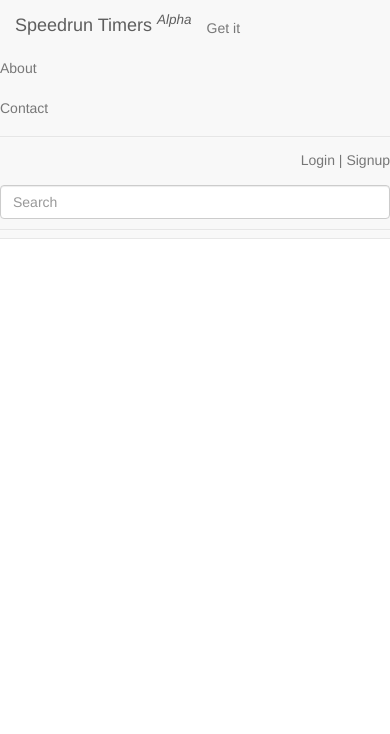
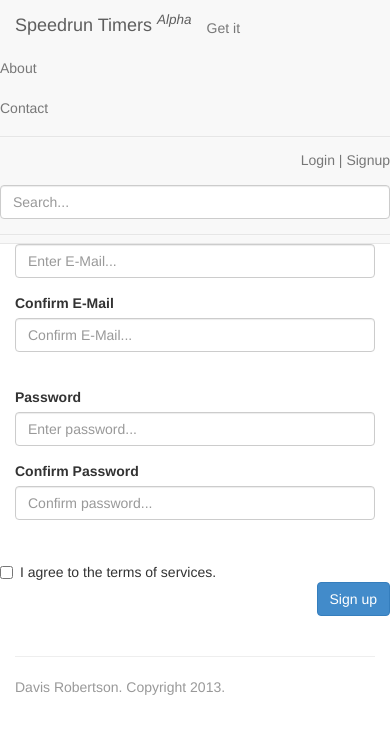
Before and after one commit to dav-s/SpeedRunTimersWebsite, a Flask app: page /signup/ in a window 390 px wide. Shown: the top 734 px of the page. Run offline with Flask 2, Linux system fonts and the light colour scheme; parts of the project's set-up code (start-up, migrations or seed data) failed here and were passed over.

Commit message:
Forms, Post, and Search
Added Forms via Flask-WTForms. Added on the Contact, Login, and Signup
page, all with form validations. Added some simple redirects and flashes
to the index after posting a forms, to test if working. Search bar is
updated to work without random JavaScript work-arounds and works by
using /search/?terms="". Also if you don't have a config.py file, the
program won't crash... I think.

```diff
--- /dev/null
+++ b/app/forms.py
@@ -0,0 +1,46 @@
+from app import app
+from flask.ext.wtf import Form, RecaptchaField
+from wtforms import TextField, TextAreaField, BooleanField, PasswordField, validators
+
+class LoginForm(Form):
+    uName = TextField("Username", validators = [
+    	validators.Required(),
+    	validators.Regexp("^[A-Za-z0-9_]{4,32}$")])
+    pWord = PasswordField("Password", validators = [
+    	validators.Required(),
+    	validators.Regexp("^[A-Za-z0-9]{4,40}$")])
+    remMe = BooleanField("Remember Me", default = False)
+
+class SignupForm(Form):
+	uName = TextField("Username", validators = [
+		validators.Required(),
+		validators.Regexp("^[A-Za-z0-9_]{4,32}$")])
+	eMail = TextField("E-Mail", validators = [
+		validators.Required(),
+		validators.Email(),
+		validators.Length(max=254)])
+	confMail = TextField("Confirm E-Mail", validators = [
+		validators.Required(),
+		validators.Email(),
+		validators.EqualTo("eMail")])
+	pWord = PasswordField("Password", validators = [
+		validators.Required(),
+		validators.Regexp("^[A-Za-z0-9]{4,40}$")])
+	confPass = PasswordField("Confirm Password", validators = [
+		validators.Required(),
+		validators.EqualTo("pWord")])
+	agToS = BooleanField("I agree to the terms of services.", default=False, validators=[validators.Required()])
+	#recap = RecaptchaField(validators=[validators.Required()])
+
+class ContactForm(Form):
+	name = TextField("Name", validators = [
+		validators.Required(),
+		validators.Regexp("^[A-Za-z ]{,128}$")])
+	email = TextField("E-Mail", validators = [
+		validators.Required(),
+		validators.Email(),
+		validators.Length(max=254)])
+	title = TextField("Title", validators = [
+		validators.Required(),
+		validators.Length(max=140)])
+	message = TextAreaField("Message", validators = [validators.Required()])
--- a/app/routes.py
+++ b/app/routes.py
@@ -1,5 +1,6 @@
 from app import app
-from flask import request, render_template, flash, abort
+from flask import request, render_template, flash, abort, redirect, url_for
+from forms import LoginForm, SignupForm, ContactForm
 
 navigationBar = [{
 		"title" : "Get it",
@@ -13,7 +14,7 @@
 }]
 
 @app.context_processor
-def injectNav():
+def injectGlobs():
 	return dict(nBar = navigationBar)
 
 
@@ -42,27 +43,38 @@
 def index():
 	return render_template("index.html")
 
-@app.route("/search/<terms>")
-def search(terms):
+@app.route("/search/")
+def search():
+	terms = request.args.get("terms","")
 	return render_template("searchresults.html", terms=terms, title="Search: "+terms+" | Speedruntimers")
 
 @app.route("/about/")
 def about():
 	return render_template("about.html", title="About")
 
-@app.route("/contact/")
+@app.route("/contact/", methods=["GET","POST"])
 def contact():
-	return render_template("contact.html", title="Contact")
+	form = ContactForm()
+	if form.validate_on_submit():
+		flash("%s" % form.data)
+		return redirect(url_for("index"))
+	return render_template("contact.html", title="Contact", conForm=form)
 
-@app.route("/signup/")
+@app.route("/signup/", methods=["GET","POST"])
 def signup():
-	return render_template("signup.html", title="Signup")
+	form = SignupForm()
+	if form.validate_on_submit():
+		flash("%s" % form.data)
+		return redirect(url_for("index"))
+	return render_template("signup.html", title="Signup", sigForm=form)
 
 @app.route("/login/", methods=["GET","POST"])
 def login():
-	if request.method == "POST":
-		return "Logged in"
-	return render_template("login.html", title="Login")
+	form = LoginForm()
+	if form.validate_on_submit():
+		flash("%s" % form.data)
+		return redirect(url_for("index"))
+	return render_template("login.html", title="Login", logForm=form)
 
 @app.route("/getit/")
 def getit():
--- a/app/static/js/datScrpt.js
+++ b/app/static/js/datScrpt.js
@@ -1,8 +1,3 @@
-var urly = "";
-
-function setURLVar (urlstr) {
-	urly = urlstr;
-}
 
 $(document).ready(function(){
 	$("#mainpgCar").carousel("cycle");
@@ -14,10 +9,4 @@
 		$(this).animate({width: "-=50"},200);
 		$(this).prop("placeholder","Search");
 	});
-    $('#sbar').keypress(function (e) {
-    	if (e.which == 13) {
-          window.location = urly + $('#sbar').val();
-          return false;
-        }
-    });
 });
--- a/app/templates/base.html
+++ b/app/templates/base.html
@@ -12,7 +12,6 @@
   <script type="text/javascript" src="{{url_for('static', filename='js/jquery.min.js')}}"></script>
   <script type="text/javascript" src="{{url_for('static', filename='js/bootstrap.min.js')}}"></script>
   <script type="text/javascript" src="{{url_for('static', filename='js/datScrpt.js')}}"></script>
-  <script type="text/javascript">setURLVar("{{url_for('search', terms='')}}")</script>
 </head>
 <body>
   <!--Start Navbar-->
@@ -30,9 +29,11 @@
       <a href="{{url_for('login')}}" class="navbar-link">Login</a> | <a href="{{url_for('signup')}}" class="navbar-link">Signup</a>
       {% endif %}
     </p>
-    <div class="col-md-2 navbar-form navbar-right">
-      <input type="search" id="sbar" class="form-control" placeholder="Search">
-    </div>
+    <form class="col-md-2 navbar-form navbar-right" action="/search/" method="GET" role="search">
+      <div class="form-group">
+        <input type="search" id="sbar" class="form-control" placeholder="Search..." name="terms">
+      </div>
+    </form>
   </nav>
   <!--End Navbar-->
 
--- a/app/templates/signup.html
+++ b/app/templates/signup.html
@@ -2,11 +2,55 @@
 {% block content %}
 <!--Start Rest'O'Page-->
 <div class="row">
-  <div class="col-md-10 col-md-offset-1">
-    <div class="col-md-8 col-md-offset-2">
-      <h1>Sign Up</h1>
-    </div>
-  </div>
+	<div class="col-md-6 col-md-offset-3">
+		<h1>Sign Up</h1>
+		<p class="pull-right">Already have an account? <a href="{{url_for('login')}}">Log in Now!</a></p>
+		<form class="form-horizontal col-md-offset-1 col-md-10" role="form" action="" method="POST" name="login">
+			{{sigForm.hidden_tag()}}
+			<div class="form-group">
+				{{sigForm.uName.label(class="col-md-2")}}
+				<div class="col-md-10">
+					{{sigForm.uName(placeholder="Enter username...",class="form-control")}}
+				</div>
+			</div>
+			<br>
+			<div class="form-group">
+				{{sigForm.eMail.label(class="col-md-2")}}
+				<div class="col-md-10">
+					{{sigForm.eMail(placeholder="Enter E-Mail...",class="form-control")}}
+				</div>
+			</div>
+			<div class="form-group">
+				{{sigForm.confMail.label(class="col-md-2")}}
+				<div class="col-md-10">
+					{{sigForm.confMail(placeholder="Confirm E-Mail...",class="form-control")}}
+				</div>
+			</div>
+			<br>
+			<div class="form-group">
+				{{sigForm.pWord.label(class="col-md-2")}}
+				<div class="col-md-10">
+					{{sigForm.pWord(placeholder="Enter password...",class="form-control")}}
+				</div>
+			</div>
+			<div class="form-group">
+				{{sigForm.confPass.label(class="col-md-2")}}
+				<div class="col-md-10">
+					{{sigForm.confPass(placeholder="Confirm password...",class="form-control")}}
+				</div>
+			</div>
+			<br>
+			<div class="row">
+				<div class="checkbox col-md-6">
+					{{sigForm.agToS}} {{sigForm.agToS.label}}
+				</div>
+				<div class="pull-right">
+					<button type="submit" class="btn btn-primary">Sign up</button>
+				</div>
+			</div>
+			<br>
+		</form>
+	</div>
 </div>
 <!--End Rest'O'Page-->
 {% endblock %}
```
Also changed, not shown: app/__init__.py (+7 -2 lines), app/templates/contact.html (+12 -9 lines), app/templates/login.html (+29 -5 lines).
